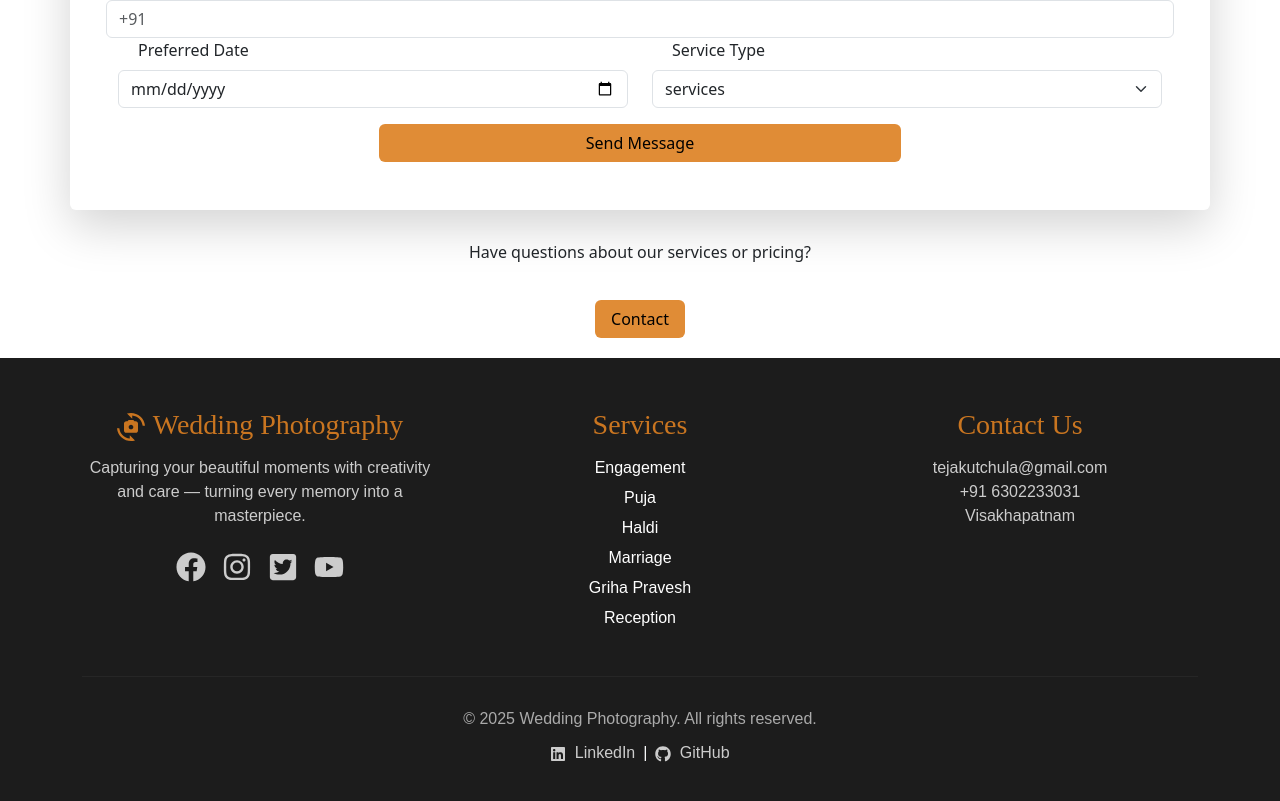
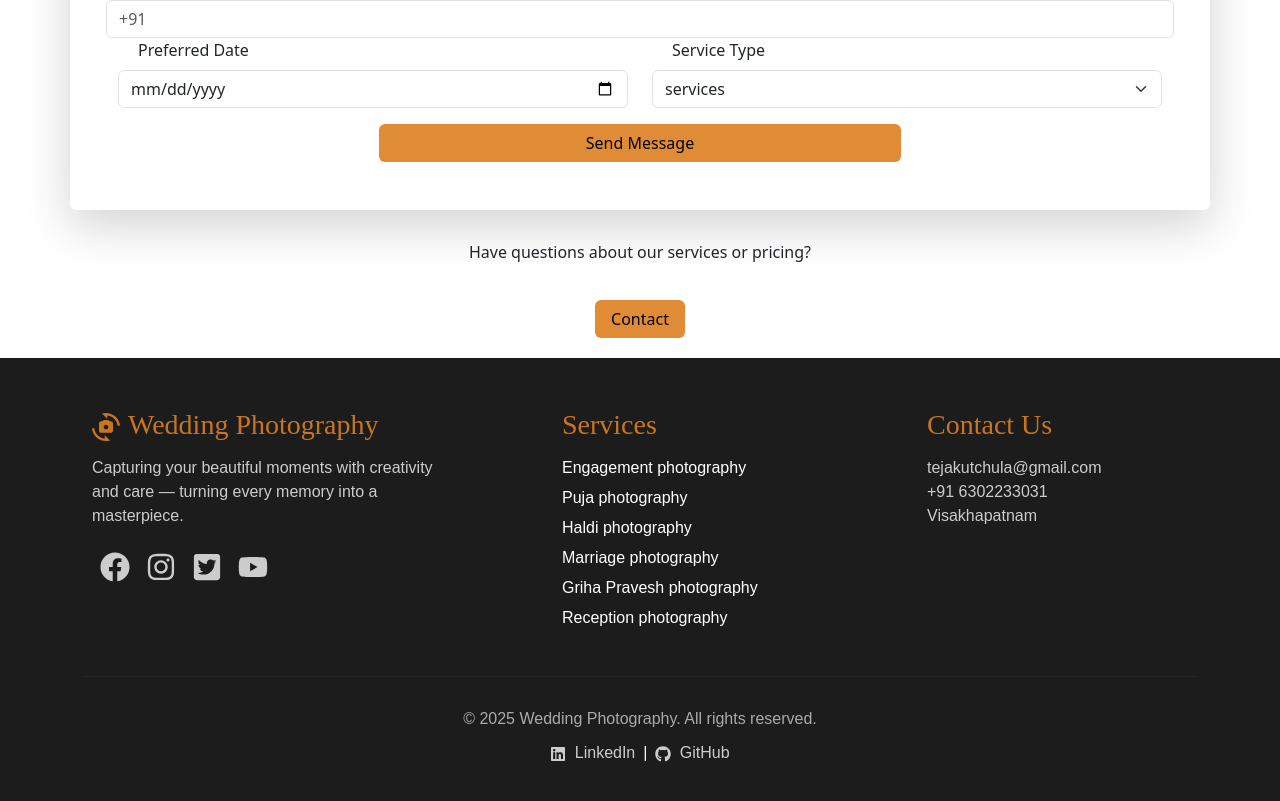
Before and after one commit to teja143kt/wedding, a React (Create React App) app: page /booknow in a window 1280 px wide. Shown: the part 618-1419 px from the top of the page. Built offline with nearby package versions, Linux system fonts and the light colour scheme; a web font is replaced by a local one.

Commit message:
footer gap adding

```diff
--- a/src/components/Footer.js
+++ b/src/components/Footer.js
@@ -16,18 +16,19 @@ function Footer() {
       <div className="container">
         <div className="row g-4 justify-content-center text-md-center text-center">
           {/* Left Section */}
-          <div className="col-md-4">
+          <div className="col-md-4" style={{textAlign:'left' }}>
             <h3
               style={{
                 color: "rgb(221 128 33 / 90%)",
                 fontFamily: "Times New Roman",
                 marginBottom: "15px",
+
               }}
             >
-              <MdCameraswitch style={{ marginRight: "8px" }} />
+              <MdCameraswitch style={{ marginRight: "8px" ,}} />
               Wedding Photography
             </h3>
-            <p style={{ color: "#ccc" }}>
+            <p style={{ color: "#ccc", }}>
               Capturing your beautiful moments with creativity and care —
               turning every memory into a masterpiece.
             </p>
@@ -52,7 +53,7 @@ function Footer() {
           </div>
 
           {/* Middle Section */}
-          <div className="col-md-4" style={{}}>
+          <div className="col-md-3" style={{textAlign:'left',marginRight:'80px',marginLeft:"90px"}}>
             <h3
               style={{
                 color: "rgb(221 128 33 / 90%)",
@@ -64,7 +65,7 @@ function Footer() {
               Services
             </h3>
             <ul className="list-unstyled">
-              {["Engagement", "Puja", "Haldi", "Marriage", "Griha Pravesh", "Reception"].map(
+              {["Engagement photography", "Puja photography", "Haldi photography", "Marriage photography", "Griha Pravesh photography", "Reception photography"].map(
                 (service, index) => (
                   <li
 
@@ -78,7 +79,7 @@ function Footer() {
                     onMouseOver={(e) => (e.target.style.color = "rgb(221 128 33 / 90%)")}
                     onMouseOut={(e) => (e.target.style.color = "#ccc")}
                   >
-                    <Link to="/services" style={{textDecoration:'none',color:'white'}}>{service} </Link>
+                    <Link to="/services" style={{textDecoration:'none',color:'white',}}>{service} </Link>
 
                   </li>
                 )
@@ -87,7 +88,7 @@ function Footer() {
           </div>
 
           {/* Right Section */}
-          <div className="col-md-4">
+          <div className="col-md-3" style={{textAlign:'left'}}>
             <h3
               style={{
                 color: "rgb(221 128 33 / 90%)",
```
